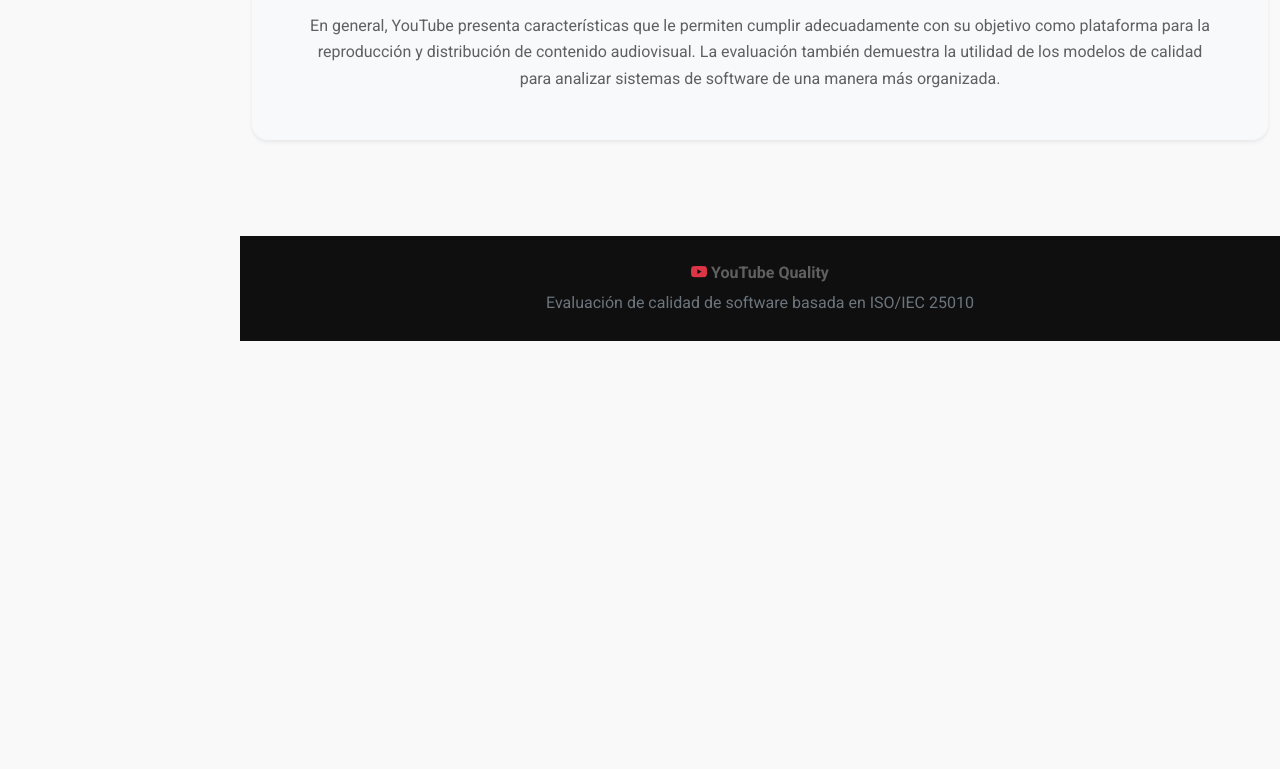
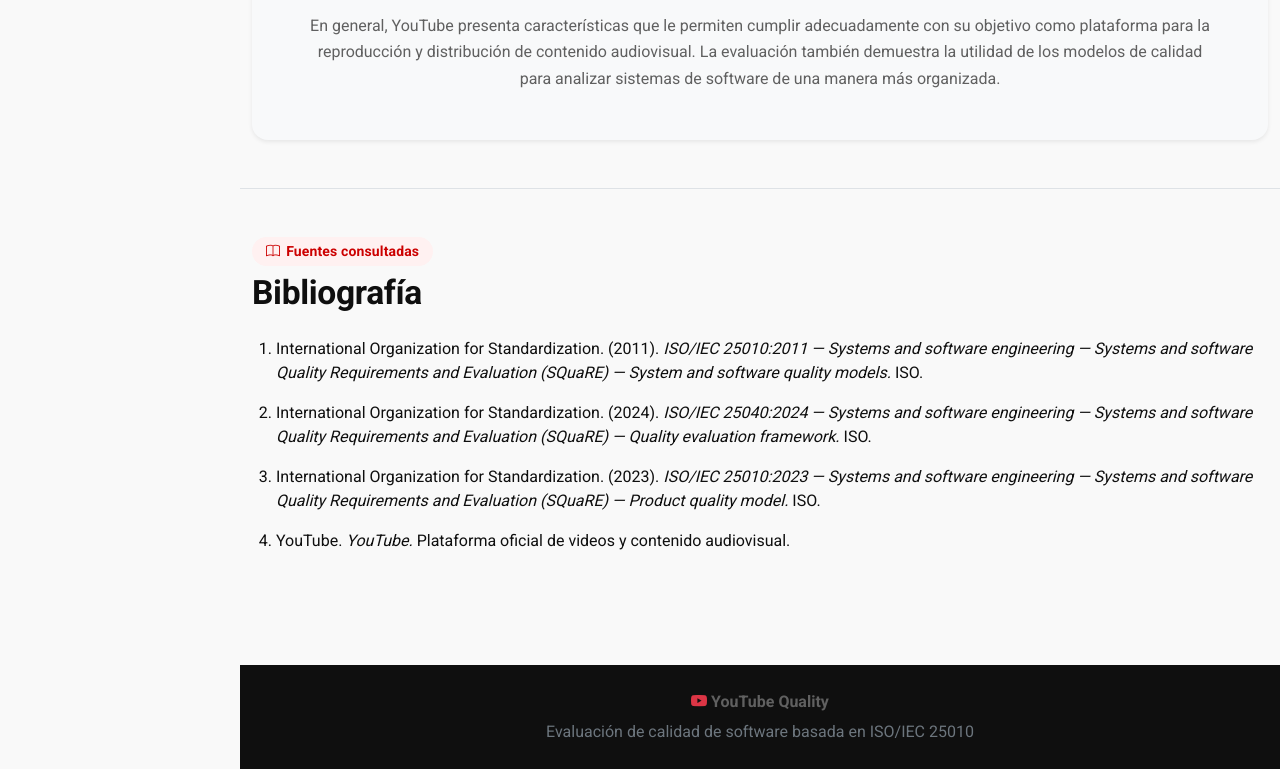
Before and after one commit to JairoVaron/evaluacion-calidad-youtube, a plain HTML site: page pages/conclusiones.html in a window 1280 px wide. Shown: the part 2544-3313 px from the top of the page. Before the commit the page ends 2885 px from the top, so only its background shows below. Drawn offline with nearby package versions, Linux system fonts and the light colour scheme.

Commit message:
Actualizar conclusiones

```diff
--- a/pages/conclusiones.html
+++ b/pages/conclusiones.html
@@ -722,6 +722,72 @@
     </div>
 
 
+<!-- =========================================================
+     BIBLIOGRAFÍA
+========================================================== -->
+<section class="py-5 border-top">
+
+    <div class="container">
+
+        <div class="feed-row-header mb-4">
+
+            <div>
+                <span class="section-tag">
+                    <i class="bi bi-book"></i>
+                    Fuentes consultadas
+                </span>
+
+                <h2 class="mt-2">Bibliografía</h2>
+            </div>
+
+        </div>
+
+        <div class="bibliografia">
+
+            <ol class="ps-4">
+
+                <li class="mb-3">
+                    International Organization for Standardization.
+                    (2011).
+                    <em>ISO/IEC 25010:2011 — Systems and software engineering —
+                    Systems and software Quality Requirements and Evaluation
+                    (SQuaRE) — System and software quality models.</em>
+                    ISO.
+                </li>
+
+                <li class="mb-3">
+                    International Organization for Standardization.
+                    (2024).
+                    <em>ISO/IEC 25040:2024 — Systems and software engineering —
+                    Systems and software Quality Requirements and Evaluation
+                    (SQuaRE) — Quality evaluation framework.</em>
+                    ISO.
+                </li>
+
+                <li class="mb-3">
+                    International Organization for Standardization.
+                    (2023).
+                    <em>ISO/IEC 25010:2023 — Systems and software engineering —
+                    Systems and software Quality Requirements and Evaluation
+                    (SQuaRE) — Product quality model.</em>
+                    ISO.
+                </li>
+
+                <li class="mb-3">
+                    YouTube.
+                    <em>YouTube.</em>
+                    Plataforma oficial de videos y contenido audiovisual.
+                </li>
+
+            </ol>
+
+        </div>
+
+    </div>
+
+</section>
+
+
     <!-- =========================================================
          FOOTER
     ========================================================== -->
```
